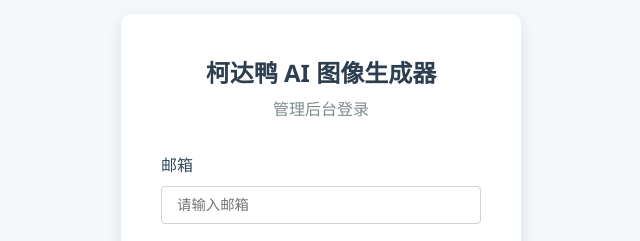
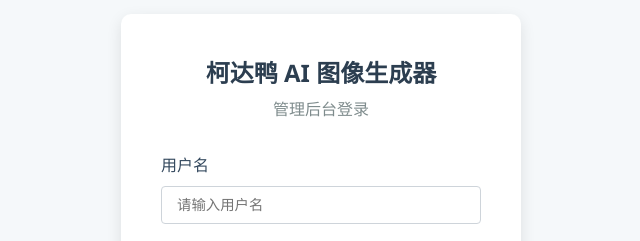
Before and after one commit to zhonghui5207/image-generator, a website: page public/admin/login.html in a window 1280 px wide. Shown: the part 143-384 px from the top of the page, 319-959 px from the left. Drawn offline with Linux system fonts and the light colour scheme.

Commit message:
更新管理员登录页面，将“邮箱”标签更改为“用户名”，并相应调整错误提示信息，提升用户体验

```diff
--- a/public/admin/login.html
+++ b/public/admin/login.html
@@ -18,8 +18,8 @@
 
     <form id="login-form" class="login-form">
       <div class="form-group">
-        <label for="email">邮箱</label>
-        <input type="email" id="email" name="email" placeholder="请输入邮箱" required>
+        <label for="email">用户名</label>
+        <input type="text" id="email" name="email" placeholder="请输入用户名" required>
       </div>
 
       <div class="form-group">
@@ -112,7 +112,7 @@
 
         } catch (error) {
           // 显示错误信息
-          errorMessage.textContent = error.message || '登录失败，请检查邮箱和密码';
+          errorMessage.textContent = error.message || '登录失败，请检查用户名和密码';
           errorMessage.style.display = 'block';
           console.error('登录错误:', error);
         }
```
